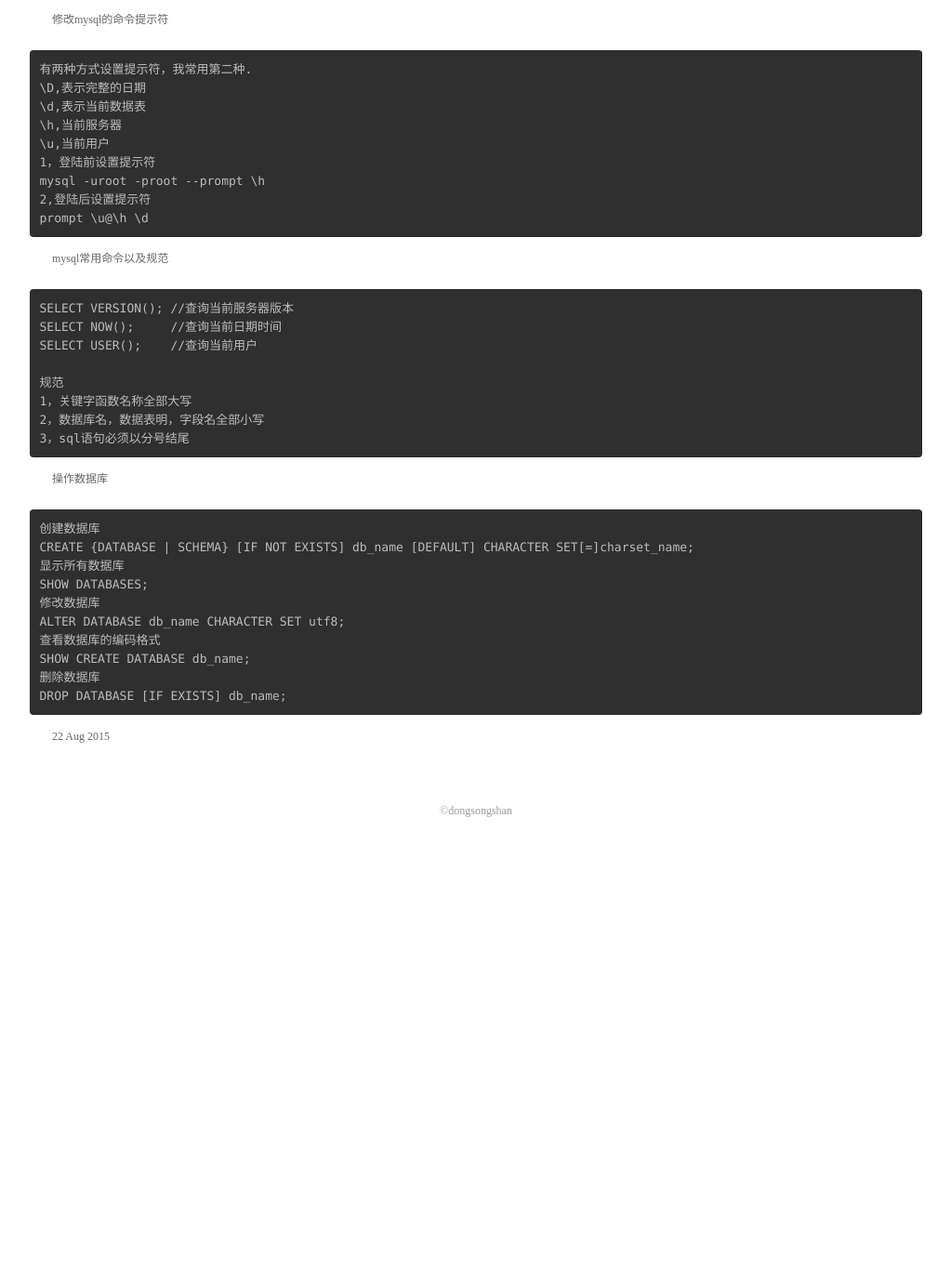
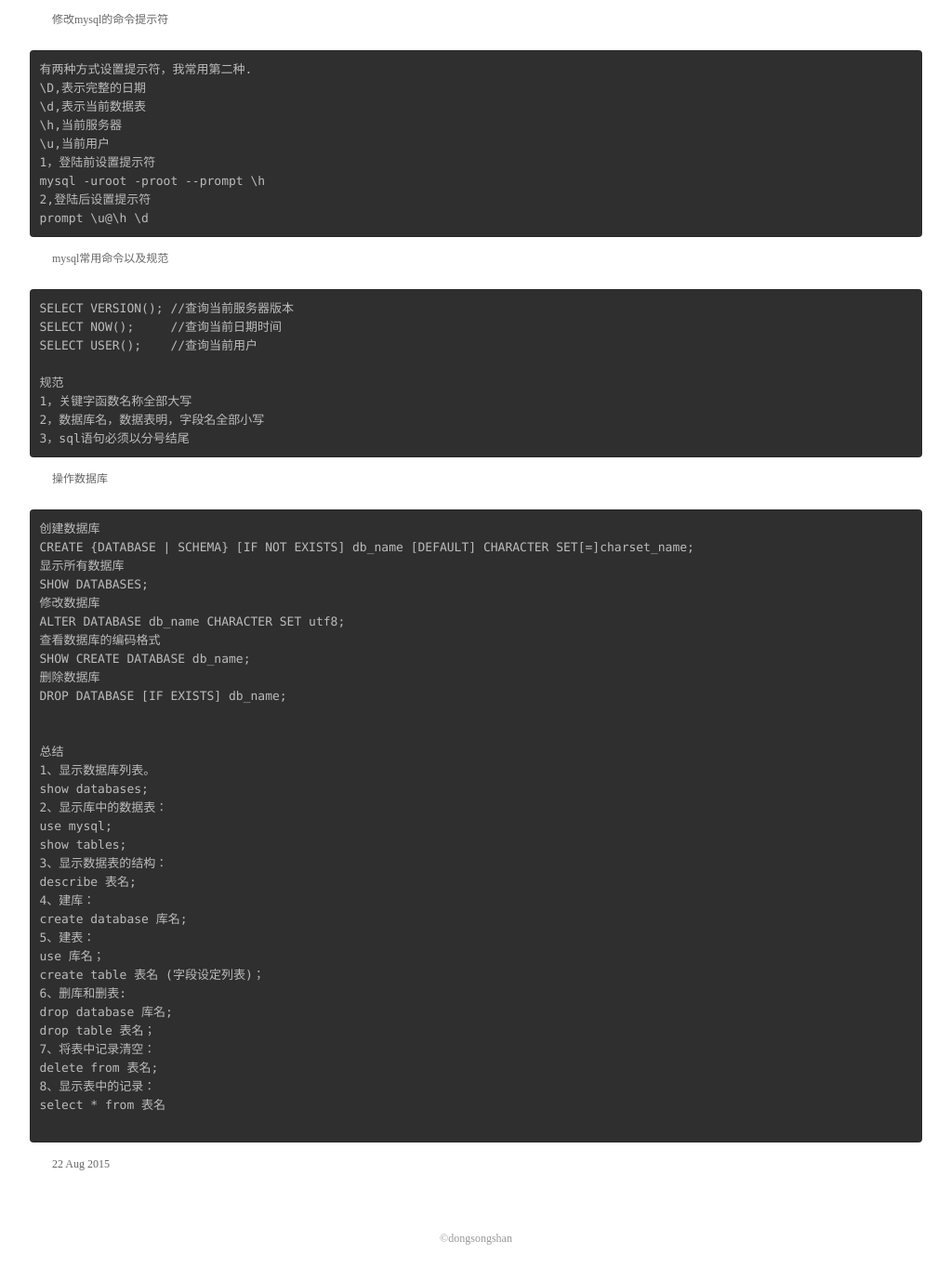
Before and after one commit to dongsongshan/dongsongshan.github.io, a Jekyll site: the page built from _posts/2015-8-22-mysql.html, in a window 1280 px wide and 1400 px high, scrolled down 447 px. Shown: the top 1378 px of the window at 93% size, without its empty margins (128-1151 px from the left). Built offline with Jekyll 4.4.1, drawn with Linux system fonts in a browser that asks for light colours; before the commit the page ends 1387 px from its top, so only the background shows below that.

Commit message:
Update 2015-8-22-mysql.html

```diff
--- a/_posts/2015-8-22-mysql.html
+++ b/_posts/2015-8-22-mysql.html
@@ -54,6 +54,29 @@ ALTER DATABASE db_name CHARACTER SET utf8;
 SHOW CREATE DATABASE db_name;
 删除数据库
 DROP DATABASE [IF EXISTS] db_name;
+
+
+总结
+1、显示数据库列表。
+show databases;
+2、显示库中的数据表：
+use mysql;
+show tables;
+3、显示数据表的结构：
+describe 表名;
+4、建库：
+create database 库名;
+5、建表：
+use 库名；
+create table 表名 (字段设定列表)；
+6、删库和删表:
+drop database 库名;
+drop table 表名；
+7、将表中记录清空：
+delete from 表名;
+8、显示表中的记录：
+select * from 表名
+
 </pre>
 
 
```
